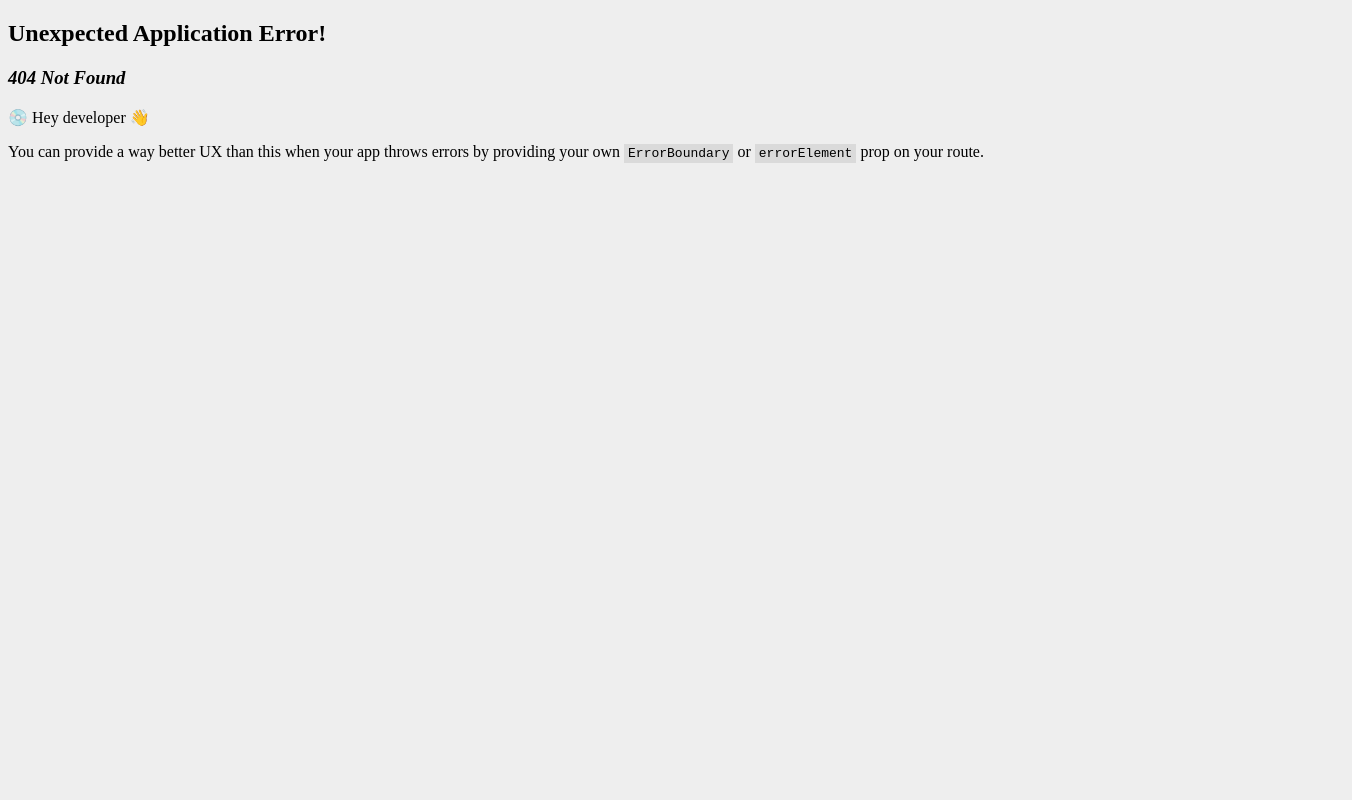
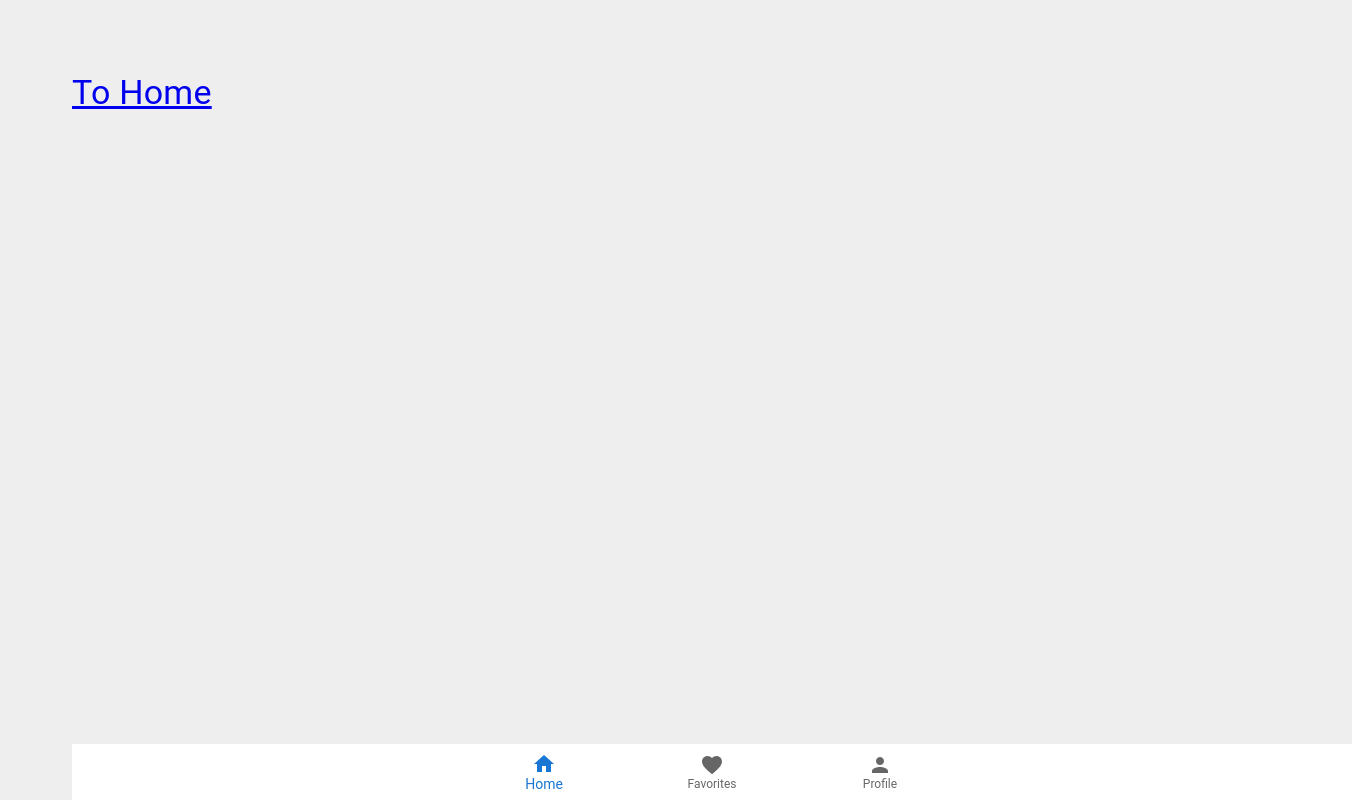
Before and after one commit to DonOhhhh/React-MUI-Tutorials, a React (Vite) app: page /bottomnavigation in a window 1280 px wide. Before the commit this address had no page. Shown: the whole page, 1352 px wide, since content can reach past the window. Built offline with nearby package versions, Linux system fonts and the light colour scheme.

Commit message:
feat : Bottom Navigation

```diff
--- a/src/components/Links.tsx
+++ b/src/components/Links.tsx
@@ -21,6 +21,7 @@
         { link: "/breadcrumbs", text: "Breadcrumbs" },
         { link: "/drawer", text: "Drawer" },
         { link: "/speeddial", text: "SpeedDial" },
+        { link: "/bottomnavigation", text: "Bottom Navigation" },
     ];
 
     return (
--- /dev/null
+++ b/src/components/MuiBottomNavigation.tsx
@@ -0,0 +1,20 @@
+import { Favorite, Home, Person } from "@mui/icons-material";
+import { BottomNavigation, BottomNavigationAction } from "@mui/material";
+import { useState } from "react";
+
+export const MuiBottomNavigation = () => {
+    const [value, setValue] = useState(0);
+
+    return (
+        <BottomNavigation
+            sx={{ width: "100%", position: "absolute", bottom: 0 }}
+            value={value}
+            onChange={(_event, newValue) => setValue(newValue)}
+            showLabels
+        >
+            <BottomNavigationAction label="Home" icon={<Home />} />
+            <BottomNavigationAction label="Favorites" icon={<Favorite />} />
+            <BottomNavigationAction label="Profile" icon={<Person />} />
+        </BottomNavigation>
+    );
+};
--- a/src/main.tsx
+++ b/src/main.tsx
@@ -20,6 +20,7 @@
 import { MuiBreadcrumbs } from "./components/MuiBreadcrumbs.tsx";
 import { MuiDrawer } from "./components/MuiDrawer.tsx";
 import { MuiSpeedDial } from "./components/MuiSpeedDial.tsx";
+import { MuiBottomNavigation } from "./components/MuiBottomNavigation.tsx";
 
 const router = createBrowserRouter([
     {
@@ -102,6 +103,10 @@
                 path: "/speeddial",
                 element: <MuiSpeedDial />,
             },
+            {
+                path: "/bottomnavigation",
+                element: <MuiBottomNavigation />,
+            },
         ],
     },
 ]);
```
